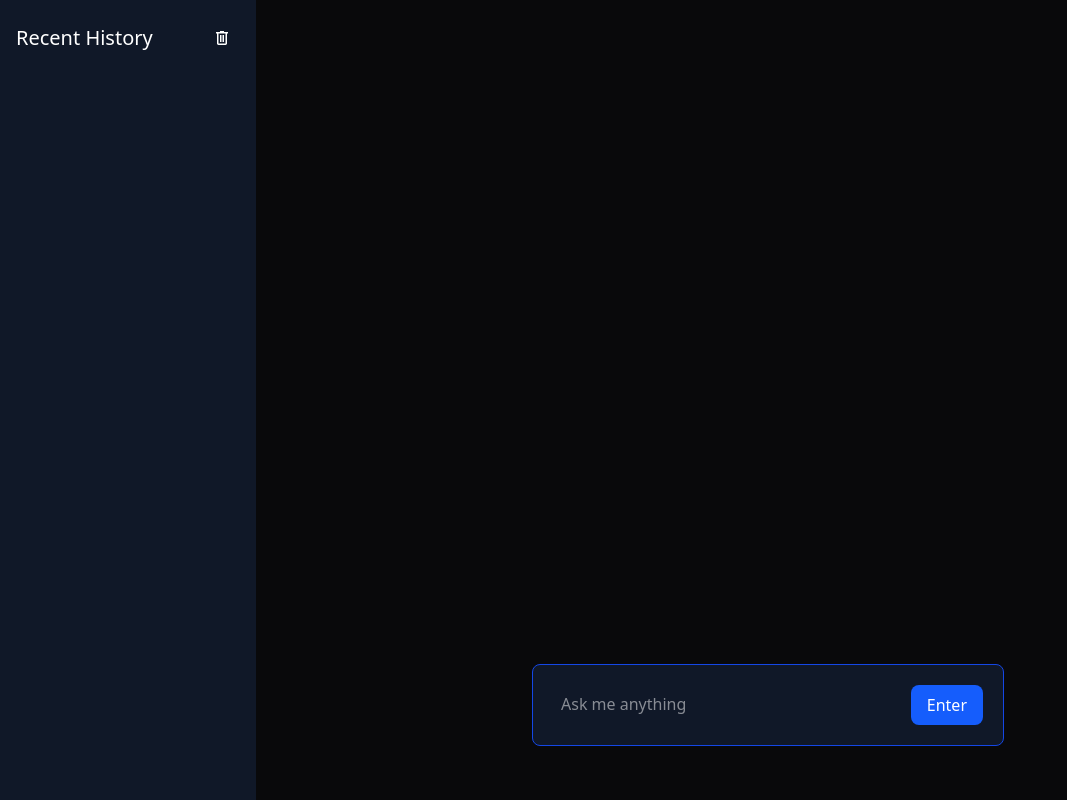
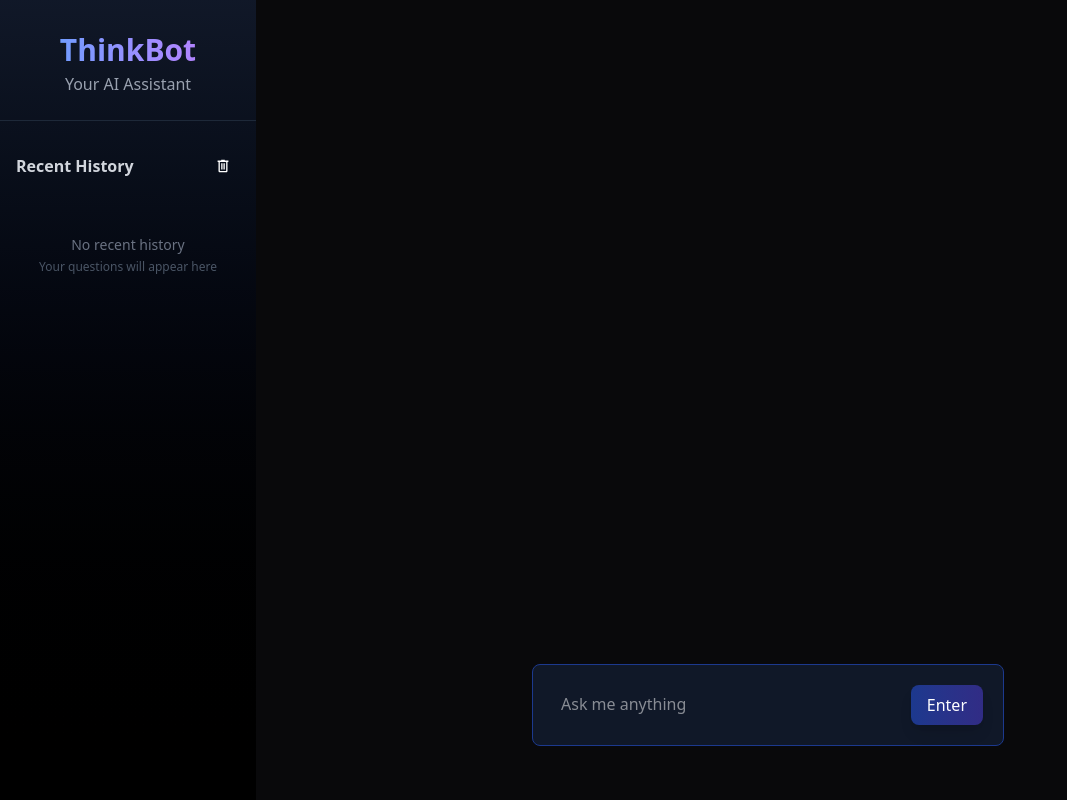
Before and after one commit to dhyeysitapara/AI-Chatbot, a React (Vite) app: page / in a window 1280 px wide. Shown: the whole page, without its empty margins (0-1067 px from the left). Built offline with nearby package versions, Linux system fonts and the light colour scheme.

Commit message:
Added ThinkBot name in side bar

```diff
--- a/src/App.jsx
+++ b/src/App.jsx
@@ -214,46 +214,68 @@ function App() {
 
   return (
     <div className="grid grid-cols-5 h-screen overflow-hidden">
-      <div className="col-span-1 bg-gray-900 text-center">
-        <div className="flex justify-between items-center pt-5 px-4">
-          <h1 className="text-xl text-white">Recent History</h1>
-          <div className="flex space-x-2">
+      <div className="col-span-1 bg-gradient-to-b from-gray-900 to-black text-center relative top-0 left-0 transform-gpu backface-hidden">
+  {/* Brand section - enlarged text, no robot */}
+  <div className="pt-8 pb-6 border-b border-gray-800">
+    <div className="px-4">
+      <h1 className="text-3xl font-bold bg-gradient-to-r from-blue-400 to-purple-400 bg-clip-text text-transparent">
+        ThinkBot
+      </h1>
+      <p className="text-gray-400 text-l mt-1">Your AI Assistant</p>
+    </div>
+  </div>
+
+  {/* Recent History section */}
+  <div className="mt-4">
+    <div className="flex justify-between items-center px-4 py-3">
+      <h2 className="text-md font-semibold text-gray-300">Recent History</h2>
       <button
-              onClick={clearSidebarHistory}
+        onClick={() => {
+          localStorage.removeItem("history");
+          setRecentHistory([]);
+        }}
         className="hover:bg-red-600 p-2 rounded transition"
-              title="Clear sidebar history"
+        title="Clear history"
       >
         <svg
           xmlns="http://www.w3.org/2000/svg"
-                height="20px"
+          height="18px"
           viewBox="0 -960 960 960"
-                width="20px"
+          width="18px"
           fill="#ffffff"
         >
           <path d="M312-144q-29.7 0-50.85-21.15Q240-186.3 240-216v-480h-48v-72h192v-48h192v48h192v72h-48v479.57Q720-186 698.85-165T648-144H312Zm336-552H312v480h336v-480ZM384-288h72v-336h-72v336Zm120 0h72v-336h-72v336ZM312-696v480-480Z" />
         </svg>
       </button>
     </div>
-        </div>
 
-        <ul className="text-left overflow-auto text-sm pt-4">
+    {/* History list - hidden scrollbar */}
+    <ul className="text-left overflow-y-auto text-sm pt-2 h-[calc(100vh-220px)] scrollbar-hide">
       {recentHistory &&
         recentHistory.map((item) => (
           <li
             onClick={() => handleHistoryClick(item.id, item.question)}
-                className="pl-5 p-3 truncate text-gray-300 cursor-pointer hover:bg-gray-800 hover:text-white border-b border-gray-800 transition-colors duration-200"
+            className="pl-5 pr-3 py-3 truncate text-gray-300 cursor-pointer hover:bg-gray-800 hover:text-white border-b border-gray-800 transition-colors duration-200"
             key={item.id}
           >
             {item.question}
           </li>
         ))}
+
+      {recentHistory.length === 0 && (
+        <div className="px-5 py-8 text-center">
+          <p className="text-gray-500 text-sm">No recent history</p>
+          <p className="text-gray-600 text-xs mt-1">Your questions will appear here</p>
+        </div>
+      )}
     </ul>
   </div>
+</div>
 
-      <div className="col-span-4 p-10">
+    <div className="col-span-4 p-10 overflow-hidden"> {/* Add overflow-hidden here */}
   <div
     ref={chatContainerRef}
-          className="w-full container overflow-x-hidden h-150 overflow-y-auto [&::-webkit-scrollbar]:w-2 [&::-webkit-scrollbar-track]:bg-transparent [&::-webkit-scrollbar-thumb]:bg-gray-900 [&::-webkit-scrollbar-thumb]:rounded-full"
+    className="w-full container overflow-x-hidden h-150 overflow-y-scroll [&::-webkit-scrollbar]:w-2 [&::-webkit-scrollbar-track]:bg-transparent [&::-webkit-scrollbar-thumb]:bg-gray-900 [&::-webkit-scrollbar-thumb]:rounded-full"
   >
           <div className="text-white">
             <ul>
@@ -277,7 +299,7 @@ function App() {
           </div>
         </div>
 
-        <div className="bg-gray-900 w-1/2 p-5 pr-5 text-white border border-blue-700 rounded-lg m-auto flex flex-col gap-3 mt-6">
+        <div className="bg-gray-900 w-1/2 p-5 pr-5 text-white border border-blue-900 rounded-lg m-auto flex flex-col gap-3 mt-6">
           <div className="flex">
             <input
               className="w-full h-full p-2 outline-none bg-transparent"
@@ -289,10 +311,7 @@ function App() {
               disabled={loading}
             />
             <button
-              className="px-4 py-2 bg-blue-600 rounded-lg hover:bg-blue-800 transition ml-2"
-              onClick={askQuestion}
-              disabled={loading}
-            >
+ className="px-4 py-2 bg-gradient-to-r from-blue-900 to-indigo-900 rounded-lg hover:from-blue-900 hover:to-indigo-800 transition ml-2 shadow-lg"             >
               {loading ? "Loading..." : "Enter"}
             </button>
           </div>
```
Lines whose indentation alone changed are shown as unchanged.
